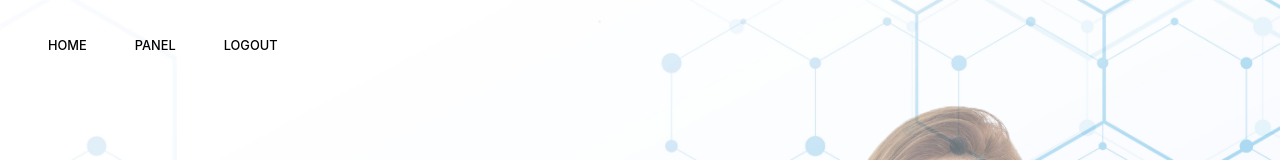
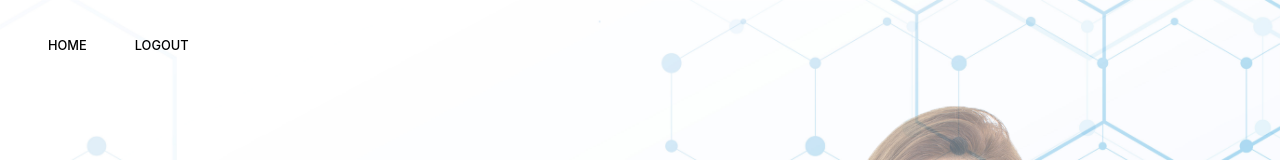
Before and after one commit to Keyvan1369/hiDoctor-front, a React (Vite) app: page / in a window 1280 px wide. Shown: the top 160 px of the page. Built offline with nearby package versions, Linux system fonts and the light colour scheme; sample sign-in values are in the browser's storage.

Commit message:
get last setting data on setting page

```diff
--- a/src/api/authApi.js
+++ b/src/api/authApi.js
@@ -10,4 +10,7 @@ export const AuthApi = {
     updateSetting(settings) {
         return api.put("/auth/update", settings)
     },
+    getProfile() {
+        return api.get("/auth/profile")
+    },
 }
--- a/src/components/header/header.jsx
+++ b/src/components/header/header.jsx
@@ -14,6 +14,18 @@ const Header = () => {
         dispatch(logout())
     }
 
+    function renderDoctorMenus() {
+        return <>
+            <li><Link to={'/doctor/setting'}>Settings</Link></li>
+        </>
+    }
+
+    function renderPatientMenus() {
+        return <>
+            {/*<li><Link to={isDoctor ? '/doctor' : '/patient'}>Panel</Link></li>*/}
+        </>
+    }
+
     return (
         <header className={style.header}>
             <nav>
@@ -21,7 +33,7 @@ const Header = () => {
                     <li><Link to="/">Home</Link></li>
                     {
                         isAuthenticated ? <>
-                            <li><Link to={isDoctor ? '/doctor' : '/patient'}>Panel</Link></li>
+                            {isDoctor ? renderDoctorMenus() : renderPatientMenus()}
                             <li><Link onClick={handleLogout}>Logout</Link></li>
                         </> : <>
                             <li><Link to="/register">Register</Link></li>
--- a/src/components/header/header.module.scss
+++ b/src/components/header/header.module.scss
@@ -2,6 +2,7 @@
 
 
 .header {
+  z-index: 2;
   ul {
     list-style: none;
     display: flex;
--- a/src/pages/doctor/setting/setting.jsx
+++ b/src/pages/doctor/setting/setting.jsx
@@ -25,6 +25,10 @@ const Setting = () => {
         ExpertiseApi.getAll().then(res => {
             setExpertiseList(res.data)
         }).catch(err => toast.error(err))
+        AuthApi.getProfile().then(res => {
+            if (res.data.setting)
+                setForm(res.data.setting)
+        })
     }, [])
 
     function handleChangeForm(value, name) {
--- a/src/pages/login/login.jsx
+++ b/src/pages/login/login.jsx
@@ -7,6 +7,7 @@ import {toast} from "react-toastify";
 import {useDispatch} from "react-redux";
 import {loginStore} from "../../store/slice/auth.slice.js";
 import api from "../../api/api.js";
+import axios from "axios";
 
 const Login = () => {
 
@@ -29,7 +30,7 @@ const Login = () => {
         AuthApi.login(form.username, form.password)
             .then(res => {
                 toast.success("sign in successfully")
-                api.defaults.headers.token = localStorage.getItem("token")
+                api.defaults.headers.token = res.data.token
                 dispatch(loginStore(res.data))
             }).catch(err => {
             toast.error(err.message)
```
